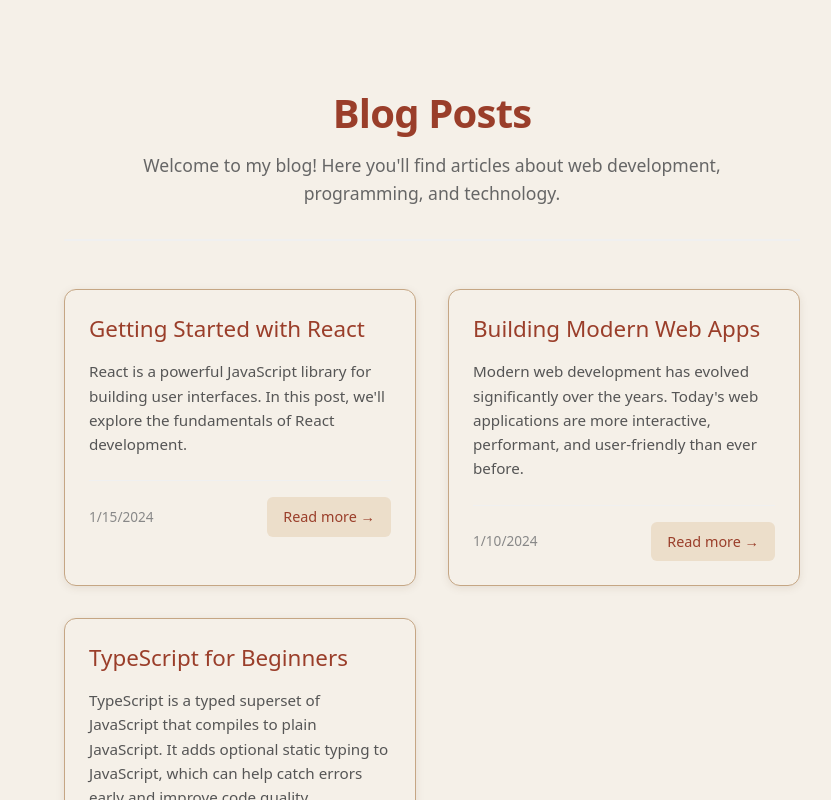
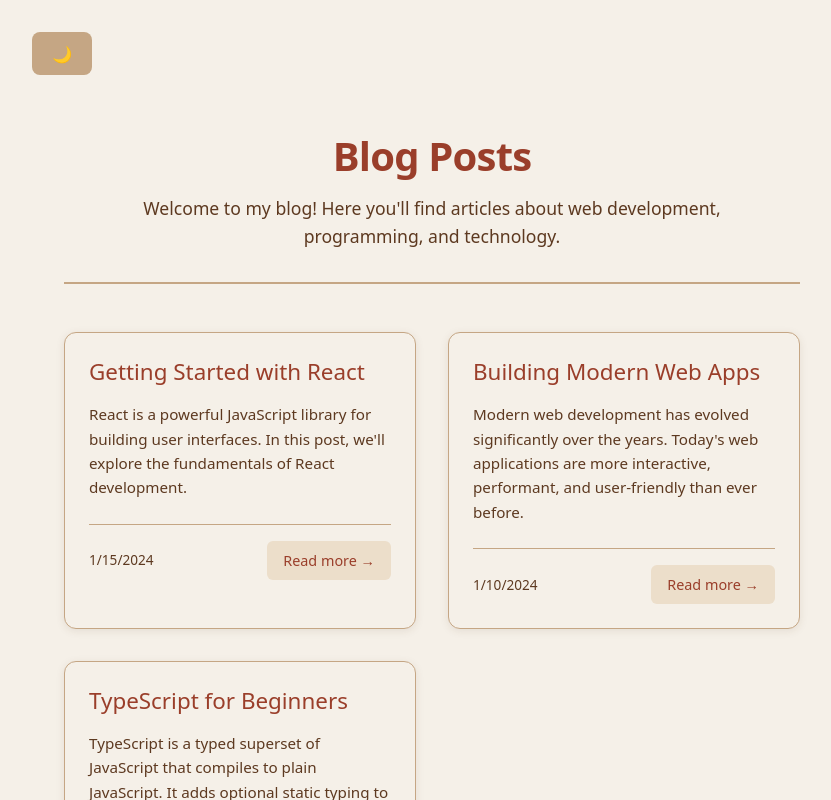
Before and after one commit to Yongbeom-Kim/personal-blog, a React (Vite) app: page /posts in a window 1280 px wide. Shown: the top 800 px of the page, without its empty margins (0-831 px from the left). Built offline with nearby package versions, Linux system fonts and the light colour scheme.

Commit message:
feat: proper theming

```diff
--- a/index.html
+++ b/index.html
@@ -2,8 +2,16 @@
 <html lang="en">
   <head>
     <meta charset="UTF-8" />
+    <meta name="color-scheme" content="light dark" />
     <link rel="icon" type="image/svg+xml" href="/corgi_circle_144x144.png" />
     <meta name="viewport" content="width=device-width, initial-scale=1.0" />
+    <script>
+      (function(){
+        const theme = localStorage.getItem('theme')
+          || (window.matchMedia("(prefers-color-scheme: dark)").matches ? 'dark' : 'light')
+        document.documentElement.setAttribute('data-theme', theme)
+      })()
+    </script>
     <title>Yongbeom's Dev Blog</title>
   </head>
   <body>
--- a/src/App.css
+++ b/src/App.css
@@ -58,7 +58,7 @@
   text-align: center;
   margin-bottom: 3rem;
   padding-bottom: 2rem;
-  border-bottom: 2px solid #f0f0f0;
+  border-bottom: 2px solid var(--color-border);
 }
 
 .posts-page h1 {
@@ -70,7 +70,7 @@
 }
 
 .posts-page header p {
-  color: #666;
+  color: var(--color-text);
   font-size: 1.1rem;
   max-width: 600px;
   margin: 0 auto;
@@ -121,7 +121,7 @@
 }
 
 .post-excerpt {
-  color: #555;
+  color: var(--color-text);
   margin: 0 0 1.5rem 0;
   line-height: 1.6;
   font-size: 0.95rem;
@@ -132,11 +132,11 @@
   justify-content: space-between;
   align-items: center;
   padding-top: 1rem;
-  border-top: 1px solid #f0f0f0;
+  border-top: 1px solid var(--color-border);
 }
 
 .post-meta time {
-  color: #888;
+  color: var(--color-text);
   font-size: 0.85rem;
   font-weight: 500;
 }
@@ -161,8 +161,8 @@
 .no-posts {
   text-align: center;
   padding: 3rem;
-  color: #666;
-  background: #f9f9f9;
+  color: var(--color-text);
+  background: var(--color-background);
   border-radius: 12px;
   margin: 2rem 0;
 }
@@ -171,7 +171,7 @@
   text-align: center;
   margin-top: 3rem;
   padding-top: 2rem;
-  border-top: 1px solid #f0f0f0;
+  border-top: 1px solid var(--color-border);
 }
 
 .page-navigation a {
@@ -226,7 +226,7 @@
 .post-navigation {
   margin-top: 3rem;
   padding-top: 2rem;
-  border-top: 1px solid #eee;
+  border-top: 1px solid var(--color-border);
   display: flex;
   gap: 1rem;
 }
--- a/src/App.tsx
+++ b/src/App.tsx
@@ -1,19 +1,23 @@
-import { Routes, Route } from 'react-router-dom'
-import HomePage from './pages/HomePage'
-import PostsPage from './pages/PostsPage'
-import PostDetailPage from './pages/PostDetailPage'
-import './App.css'
+import { Routes, Route } from "react-router-dom";
+import HomePage from "./pages/HomePage";
+import PostsPage from "./pages/PostsPage";
+import PostDetailPage from "./pages/PostDetailPage";
+import { ThemeToggleSwitch, ThemeProvider } from "./theme";
+import "./App.css";
 
 function App() {
   return (
+    <ThemeProvider>
       <div className="app">
+        <ThemeToggleSwitch />
         <Routes>
           <Route path="/" element={<HomePage />} />
           <Route path="/posts" element={<PostsPage />} />
           <Route path="/posts/:slug" element={<PostDetailPage />} />
         </Routes>
       </div>
-  )
+    </ThemeProvider>
+  );
 }
 
-export default App
+export default App;
--- a/src/index.css
+++ b/src/index.css
@@ -1,5 +1,6 @@
 :root {
-  /* Color Variables */
+  color-scheme: light;
+  /* Color Variables (Light theme) */
   --color-background: #f5f0e8;        /* Linen - Main Background */
   --color-text: #5d3920;              /* Rich Espresso - Body Text, Headings */
   --color-primary: #9a3e2a;           /* Burnt Sienna - Links, Buttons, CTAs */
@@ -8,7 +9,23 @@
   --color-success: #5a7d48;           /* Muted Sage - Success Notifications */
   --color-warning: #c78d4e;           /* Warm Amber - Warning Notifications */
   --color-error: #b04a46;             /* Terracotta Red - Error Notifications */
+}
 
+:root[data-theme="dark"] {
+  /* Dark Theme Color Variables */
+  --color-background: #2c2520;        /* Charcoal Brown - Main Background */
+  --color-text: #ebddcb;              /* Parchment - Body Text */
+  --color-primary: #d86a55;           /* Vibrant Russet - Links, Buttons, CTAs */
+  --color-secondary: #c9ad8f;         /* Aged Brass - Borders, Blockquotes */
+  --color-border: #c9ad8f;            /* Aged Brass - Borders */
+  --color-success: #8db07e;           /* Sage Green - Success Notifications */
+  --color-warning: #f2b872;           /* Golden Amber - Warning Notifications */
+  --color-error: #e27b76;             /* Fired Clay - Error Notifications */
+
+  color-scheme: dark;
+}
+
+:root {
   font-family: system-ui, Avenir, Helvetica, Arial, sans-serif;
   line-height: 1.5;
   font-weight: 400;
@@ -63,16 +80,3 @@ button:focus,
 button:focus-visible {
   outline: 4px auto -webkit-focus-ring-color;
 }
-
-@media (prefers-color-scheme: light) {
-  :root {
-    color: var(--color-text);
-    background-color: var(--color-background);
-  }
-  a:hover {
-    color: var(--color-secondary);
-  }
-  button {
-    background-color: var(--color-secondary);
-  }
-}
--- /dev/null
+++ b/src/theme/index.ts
@@ -0,0 +1,3 @@
+export * from './theme-context';
+export * from './theme-context-provider';
+export * from './theme-toggle';
--- /dev/null
+++ b/src/theme/theme-context-provider.tsx
@@ -0,0 +1,17 @@
+import { type ReactNode, useState, useEffect } from "react"
+import { ThemeContext, type Theme } from "./theme-context"
+
+export const ThemeProvider = ({children}: {children: ReactNode}) => {
+    const [theme, setTheme] = useState<Theme>(document.documentElement.getAttribute('data-theme')! as Theme)
+
+    useEffect(() => {
+        document.documentElement.setAttribute('data-theme', theme)
+        localStorage.setItem('theme', theme)
+    }, [theme])
+
+    return (
+        <ThemeContext.Provider value={{ theme, setTheme }}>
+            {children}
+        </ThemeContext.Provider>
+    )
+}
--- /dev/null
+++ b/src/theme/theme-context.ts
@@ -0,0 +1,10 @@
+import { createContext, useContext } from "react"
+
+export type Theme = 'light' | 'dark'
+
+export const ThemeContext = createContext<{ theme: Theme, setTheme: (theme: Theme) => void }>({
+    theme: 'light',
+    setTheme: () => {},
+})
+
+export const useTheme = () => useContext(ThemeContext)
--- /dev/null
+++ b/src/theme/theme-toggle.tsx
@@ -0,0 +1,31 @@
+import { useEffect, useLayoutEffect, useState } from "react";
+
+export function ThemeToggleSwitch() {
+  const [theme, setTheme] = useState("");
+
+  useLayoutEffect(() => {
+    const prefersDarkScheme = window.matchMedia("(prefers-color-scheme: dark)");
+    if (prefersDarkScheme.media === "not all") {
+      setTheme("light");
+    } else {
+      setTheme(prefersDarkScheme.matches ? "dark" : "light");
+    }
+  }, []);
+
+  useEffect(() => {
+    document.documentElement.setAttribute("data-theme", theme);
+  }, [theme]);
+
+  return (
+    <button
+      onClick={() => setTheme(theme => theme === "light" ? "dark" : "light")}
+      aria-label={`Switch to ${theme === "light" ? "dark" : "light"} theme`}
+      aria-pressed={theme === "dark"}
+      className="theme-toggle"
+    >
+      <span aria-hidden="true">
+        {theme === "light" ? "🌙" : "☀️"}
+      </span>
+    </button>
+  );
+}
```
Lines whose indentation alone changed are shown as unchanged.
